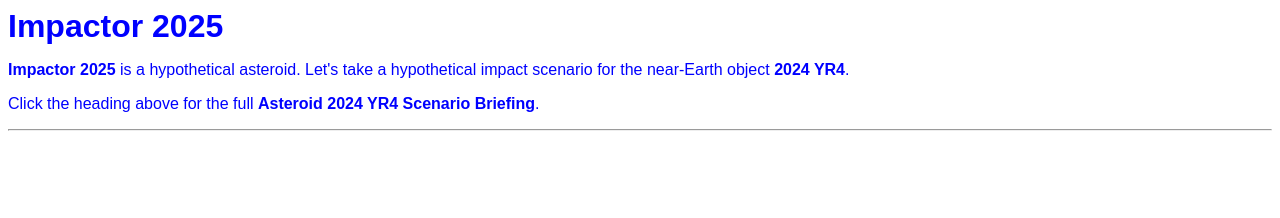
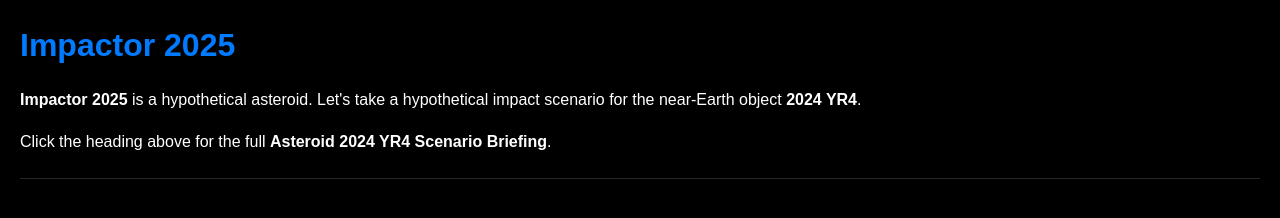
Before and after one commit to abhijithsivadas1-cell/spadas, a plain HTML site: page impactor _2025.html in a window 1280 px wide. Drawn offline with Linux system fonts and the light colour scheme.

Commit message:
Update impactor _2025.html

```diff
--- a/impactor _2025.html
+++ b/impactor _2025.html
@@ -1,28 +1,47 @@
 <!DOCTYPE html>
 <html lang="en">
 <head>
-    <meta charset="UTF-8">
-    <meta name="viewport" content="width=device-width, initial-scale=1.0">
+    <meta charset="UTF-8" />
+    <meta name="viewport" content="width=device-width, initial-scale=1.0" />
     <title>Impactor 2025 Hypothetical Scenario</title>
+    <style>
+        /* Page background to make white text readable */
+        body {
+            background: #000;          /* dark background */
+            color: #ffffff;           /* default text color: white */
+            font-family: Arial, sans-serif;
+            margin: 0;
+            padding: 20px;
+            line-height: 1.6;
+        }
 
-    <style>
-        body {
-            color: blue; /* Makes all text blue */
-            font-family: Arial, sans-serif;
-        }
+        /* Heading (keep this colored differently) */
         .impactor-heading a {
-            color: blue;
+            color: #007bff;           /* blue heading color */
             text-decoration: none;
             font-size: 2em;
             font-weight: bold;
             display: block;
         }
+
         .impactor-heading a:hover {
             text-decoration: underline;
-            color: #0056b3;
+            color: #0056b3;           /* darker blue on hover */
+        }
+
+        /* Make links in the body also visible (but white by default) */
+        a.body-link {
+            color: #ffffff;           /* keep regular links white */
+            text-decoration: underline;
+        }
+
+        hr {
+            border: 0;
+            height: 1px;
+            background: rgba(255,255,255,0.15);
+            margin: 24px 0;
         }
     </style>
-
 </head>
 <body>
 
```
